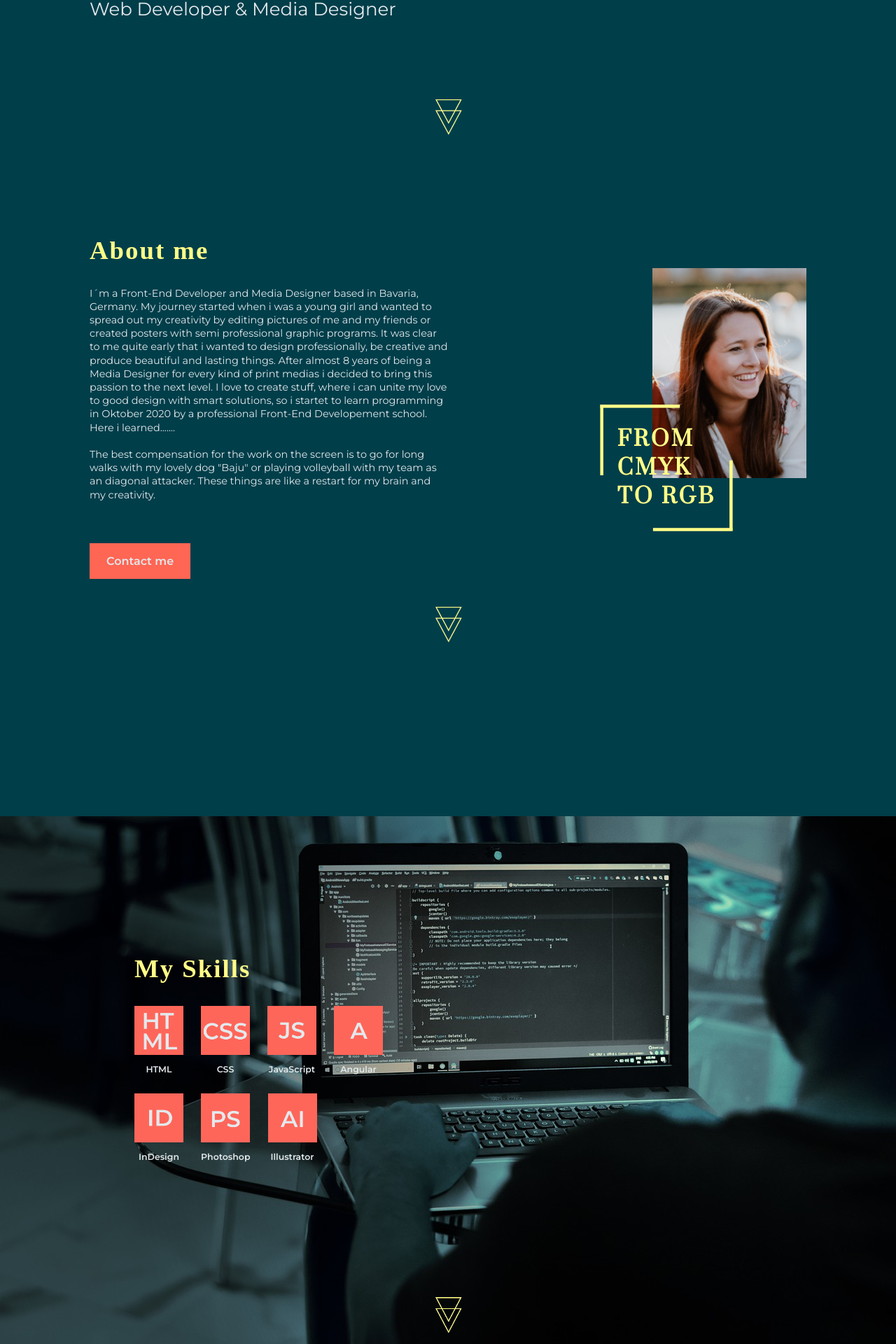
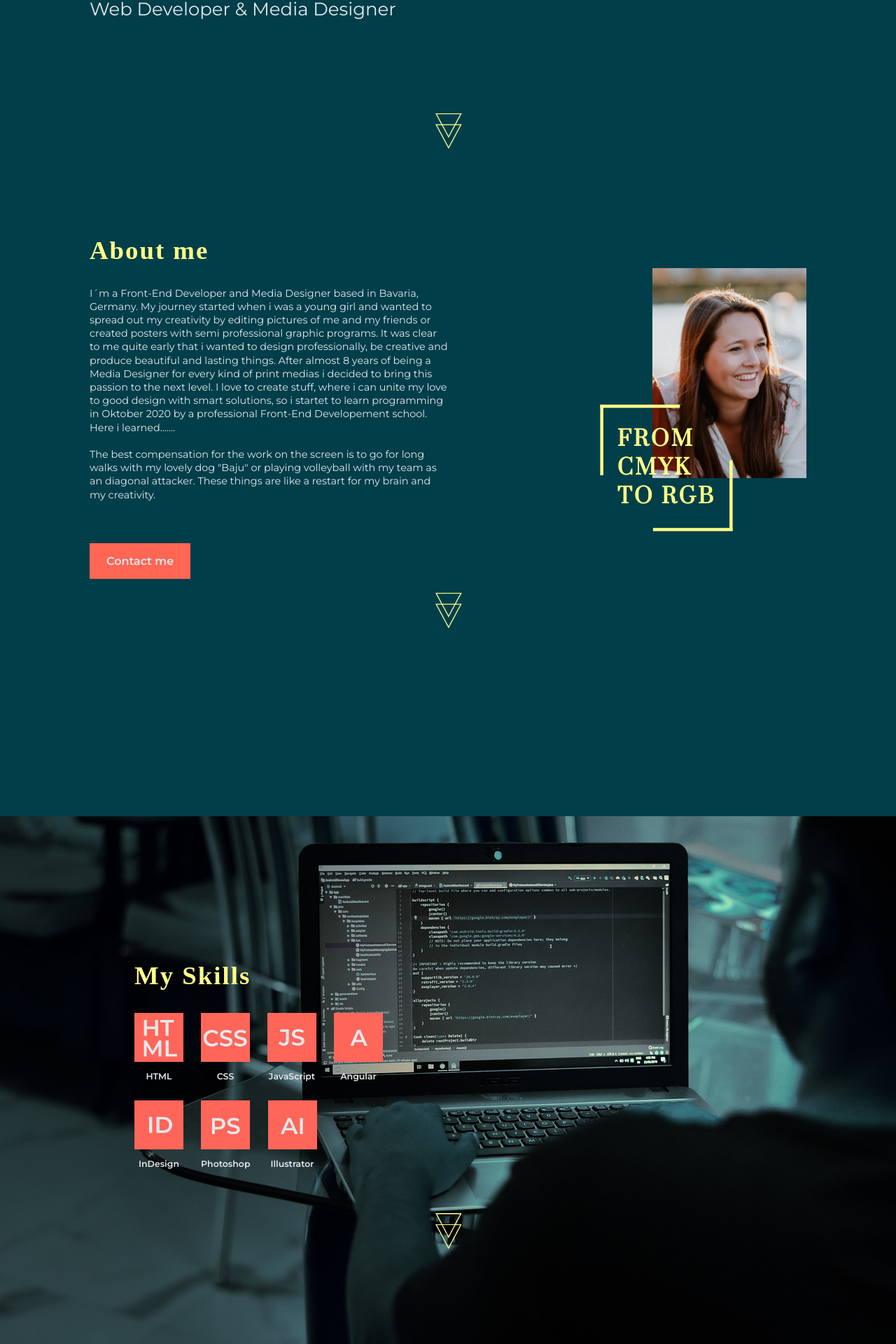
Before and after one commit to YvonneGam/yvonne-gmboeck.de, an Angular app: page / in a window 1280 px wide. Shown: the part 534-2454 px from the top of the page at 70% size. Built offline with nearby package versions, Linux system fonts and the light colour scheme; a web font is replaced by a local one.

Commit message:
change arrow-position

```diff
--- a/src/app/startscreen/startscreen.component.html
+++ b/src/app/startscreen/startscreen.component.html
@@ -9,7 +9,7 @@
     <img class="startscreen-logo" src="assets/img/Logo_yvonneG.png">
   </div>
   <div class="arrow-container d-flex" style="margin-top: -180px">
-    <a href="#aboutMe"><img class="arrow arrow-animation" src="assets/img/arrow-down.png"></a>
+    <a href="#aboutMe"><img class="arrow arrow-animation arrow-startscreen" src="assets/img/arrow-down.png"></a>
   </div>
 </div>
 
--- a/src/app/startscreen/startscreen.component.scss
+++ b/src/app/startscreen/startscreen.component.scss
@@ -229,12 +229,12 @@ span {
         font-size: 80px;
         width: 70%;
     }
+    .job-designation {
+        width: 90%;
+    }
 }
 
 @media (max-width: 400px) {
-    .job-designation {
-        width: 90%;
-    }
     .startscreen-logo {
         transform: translateY(-140px);
     }
@@ -263,8 +263,4 @@ span {
         width: 100%;
     }
 
-    .arrow {
-        width: 40px;
-        margin-top: 100px;
-    }
 }
--- a/src/styles.scss
+++ b/src/styles.scss
@@ -101,6 +101,10 @@ h2 {
     cursor: pointer;
 }
 
+.arrow-startscreen {
+    margin-top: 80px;
+}
+
 .btn {
     text-decoration: none;
     padding: 16px 24px;
@@ -188,6 +192,15 @@ h2 {
         top: 300px;
         right: 50px;
     }
+    .arrow-about-me {
+        top: 0;
+    }
+    .arrow {
+        margin-top: 20px;
+    }
+    .arrow-startscreen {
+        margin-top: 60px;
+    }
 }
 
 @media (max-width: 850px) {
@@ -221,8 +234,12 @@ h2 {
 
 @media (max-width: 500px) {
     .arrow-up {
-        width:40px;
-        height:45px;
+        width: 40px;
+        height: 45px;
+    }
+
+    .arrow-startscreen {
+        margin-top: 100px;
     }
 }
 
@@ -233,6 +250,9 @@ h2 {
     .arrow-up {
         right: 10px;
         height: 40px;
-        width:35px;
+        width: 35px;
+    }
+    .arrow-startscreen {
+        margin-top: 210px;
     }
 }
```
